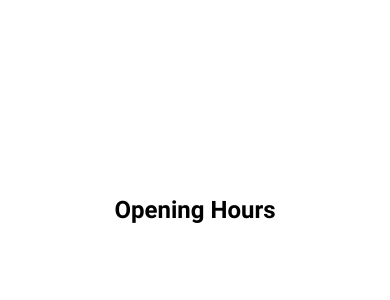
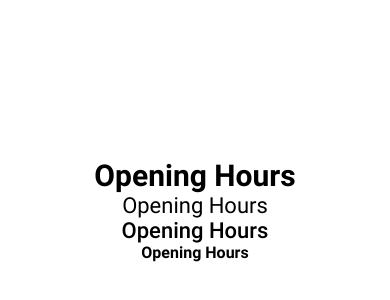
Before and after one commit to pedpess/schedulie, a React Native app: screen / in a window 390 px wide. Shown: the part 212-512 px from the top of the page. Built offline with nearby package versions, Linux system fonts and the light colour scheme.

Commit message:
Add text components

```diff
--- a/src/components/Theme/Text.tsx
+++ b/src/components/Theme/Text.tsx
@@ -1,6 +1,21 @@
 import styled from 'styled-components/native';
 
-export const Text24 = styled.Text`
-  font-size: 24px;
+export const TextBold30 = styled.Text`
+  font-size: 30px;
   font-family: 'roboto-bold';
 `;
+
+export const TextRegular22 = styled.Text`
+  font-size: 22px;
+  font-family: 'roboto-regular';
+`;
+
+export const TextMedium22 = styled.Text`
+  font-size: 22px;
+  font-family: 'roboto-medium';
+`;
+
+export const TextBold16 = styled.Text`
+  font-size: 16px;
+  font-family: 'roboto-bold';
+`;
--- a/src/screens/OpeningHours.tsx
+++ b/src/screens/OpeningHours.tsx
@@ -1,10 +1,18 @@
 import React from 'react';
-import { Text24 } from '../components/Theme';
+import {
+  TextBold30,
+  TextRegular22,
+  TextMedium22,
+  TextBold16,
+} from '../components/Theme';
 
 export function OpeningHours(): React.ReactElement {
   return (
     <>
-      <Text24>Opening Hours</Text24>
+      <TextBold30>Opening Hours</TextBold30>
+      <TextRegular22>Opening Hours</TextRegular22>
+      <TextMedium22>Opening Hours</TextMedium22>
+      <TextBold16>Opening Hours</TextBold16>
     </>
   );
 }
```
